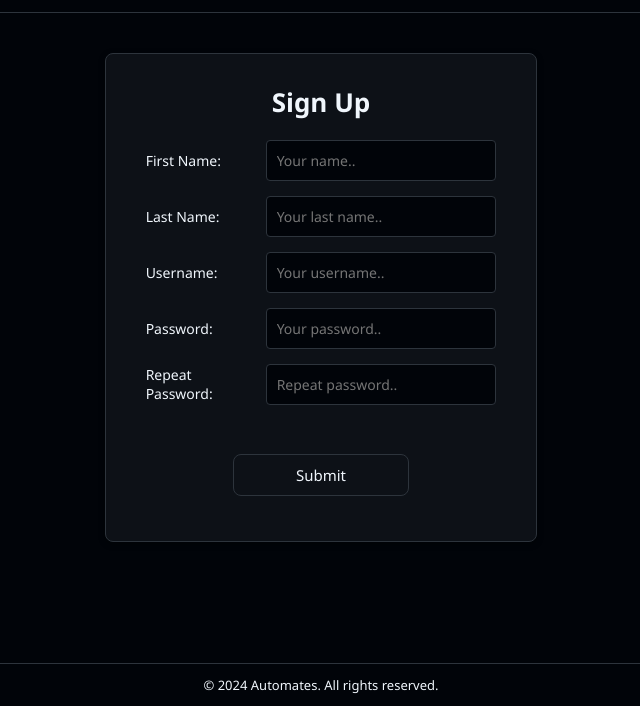
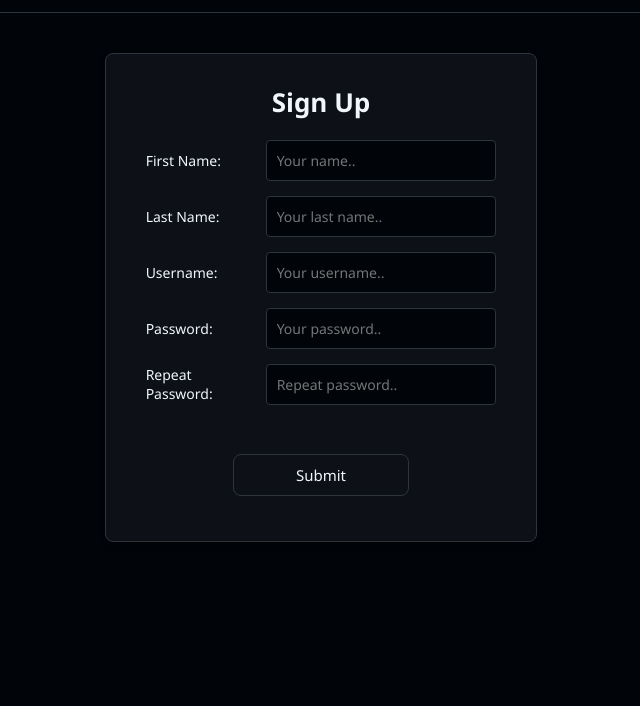
Before and after one commit to cjr03/GitHubPoster-AI, a plain HTML site: page Frontend/Sign-Up/index.html in a window 1280 px wide. Shown: the part 94-800 px from the top of the page, without its empty margins (319-959 px from the left). Drawn offline with Linux system fonts and the light colour scheme.

Commit message:
Update index.html

```diff
--- a/Frontend/Sign-Up/index.html
+++ b/Frontend/Sign-Up/index.html
@@ -60,9 +60,6 @@
     </div>
     </form>
   </div>
-    <footer>
-    		<p>&copy; 2024 Automates. All rights reserved.</p>
-  		</footer>
     <script src="scripts/main.js" defer></script>
   </body>
 </html>
```
